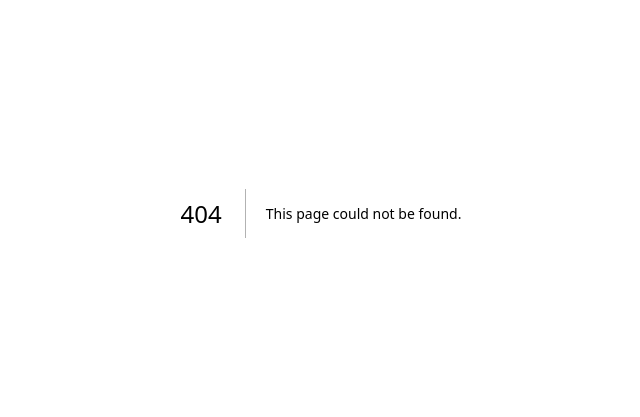
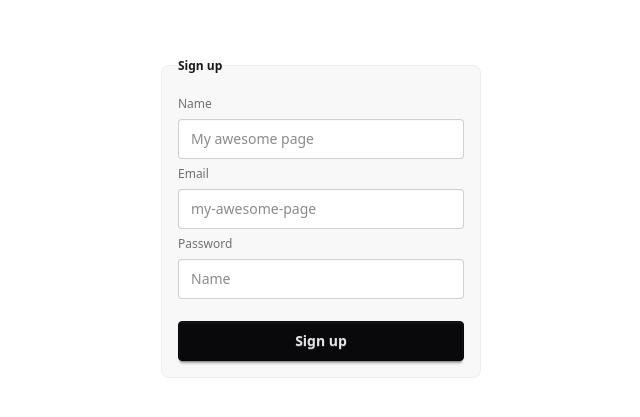
Before and after one commit to vinithdc-jpg/e-commerce, a Next.js app: page /Signup in a window 1280 px wide. Before the commit this address had no page. Shown: the part 187-604 px from the top of the page, without its empty margins (319-959 px from the left). Built offline with nearby package versions, Linux system fonts and the light colour scheme.

Commit message:
Register work

```diff
--- /dev/null
+++ b/app/Signup/page.js
@@ -0,0 +1,23 @@
+import React from 'react'
+
+const page = () => {
+    return (
+        <div className='flex justify-center items-center w-screen h-screen'>
+            <fieldset className="fieldset bg-base-200 border-base-300 rounded-box w-xs border p-4">
+                <legend className="fieldset-legend">Sign up</legend>
+
+                <label className="label">Name</label>
+                <input type="text" className="input" placeholder="My awesome page" />
+
+                <label className="label">Email</label>
+                <input type="email" className="input" placeholder="my-awesome-page" />
+
+                <label className="label">Password</label>
+                <input type="text" className="input" placeholder="Name" />
+                <button className="btn btn-neutral mt-4">Sign up</button>
+            </fieldset>
+        </div>
+    )
+}
+
+export default page
--- a/app/login/page.js
+++ b/app/login/page.js
@@ -14,7 +14,7 @@ const page = () => {
                     <label className="label">Password</label>
                     <input type="password" className="input" placeholder="Password" />
 
-                    <Link href="/">Register</Link>
+                    <Link href="/Signup">Register</Link>
 
                     <button className="btn btn-neutral mt-4">Login</button>
                 </fieldset>
```
